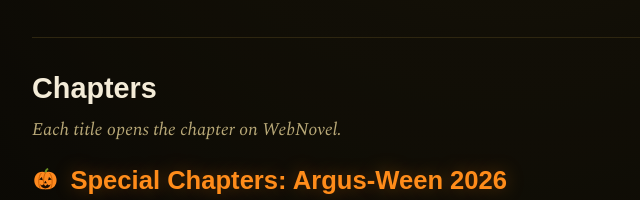
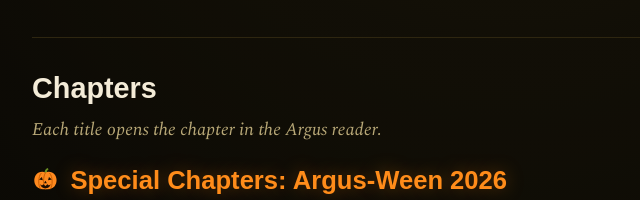
Before and after one commit to MarkYeug/MarkYeug.github.io, a website: page argus/index.html in a window 1280 px wide. Shown: the part 885-1085 px from the top of the page, 130-770 px from the left. Drawn offline with nearby package versions, Linux system fonts and the light colour scheme; a web font is replaced by a local one.

Commit message:
Update the Argus chapter catalog description for the reader

```diff
--- a/argus/index.html
+++ b/argus/index.html
@@ -5,5 +5,5 @@
 <h1>ARGUS DIRECTORATES</h1><p class=tag>A light novel by Mark Yeug</p><p class=gen>Fantasy &middot; Grimdark &middot; Action</p>
 <p>In a dystopian world where human emotions manifest as monsters, young assassins are recruited to hunt them, only to discover that the people who control those monsters may be even more dangerous than the creatures themselves.</p>
 <a class=btn href="https://www.webnovel.com/book/35397598808248905/catalog">Read on WebNovel</a></div></div>
-<div class=release><p id=banner></p><div id=week class=week></div><p id=status></p><p id=latest data-src=data/chapters.json></p><p id=count></p></div><div class=chapter-list id=all-chapters><div class=chapters-head><div><h2>Chapters</h2><p class=tag>Each title opens the chapter on WebNovel.</p></div><button type=button class=sort id=sort hidden aria-label="Sort chapters" data-order=new><svg viewBox="0 0 24 24" aria-hidden=true focusable=false><path d="M11 4v12.2l-4.3-4.3-1.4 1.4L12 20l6.7-6.7-1.4-1.4-4.3 4.3V4z"/></svg><span class=sort-label>Newest first</span></button></div><div id=chapters data-src=data/chapters.json data-soundtracks=data/soundtracks.json aria-busy=true><p class=tag>Loading chapters&hellip;</p><noscript><p class=fail>Can't display chapters</p></noscript></div></div></main>
+<div class=release><p id=banner></p><div id=week class=week></div><p id=status></p><p id=latest data-src=data/chapters.json></p><p id=count></p></div><div class=chapter-list id=all-chapters><div class=chapters-head><div><h2>Chapters</h2><p class=tag>Each title opens the chapter in the Argus reader.</p></div><button type=button class=sort id=sort hidden aria-label="Sort chapters" data-order=new><svg viewBox="0 0 24 24" aria-hidden=true focusable=false><path d="M11 4v12.2l-4.3-4.3-1.4 1.4L12 20l6.7-6.7-1.4-1.4-4.3 4.3V4z"/></svg><span class=sort-label>Newest first</span></button></div><div id=chapters data-src=data/chapters.json data-soundtracks=data/soundtracks.json aria-busy=true><p class=tag>Loading chapters&hellip;</p><noscript><p class=fail>Can't display chapters</p></noscript></div></div></main>
 <footer><div class=wrap>A light novel by Mark Yeug &middot; <a href=../home/>&copy; Mark Yeug</a></div></footer><script src="../assets/main.js?v=20261016-url-id-latest"></script><script src=../assets/seasons.js></script></body></html>
```
